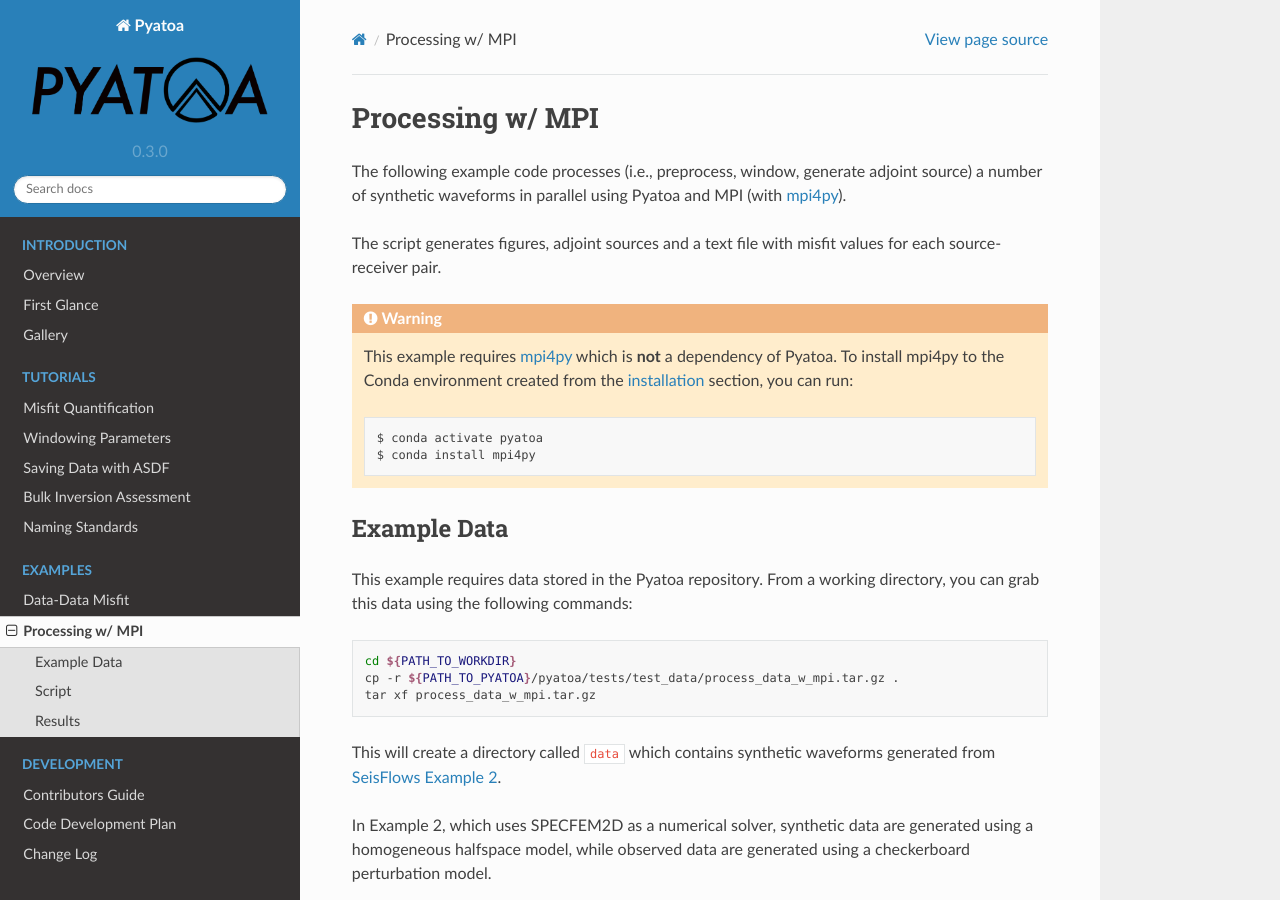
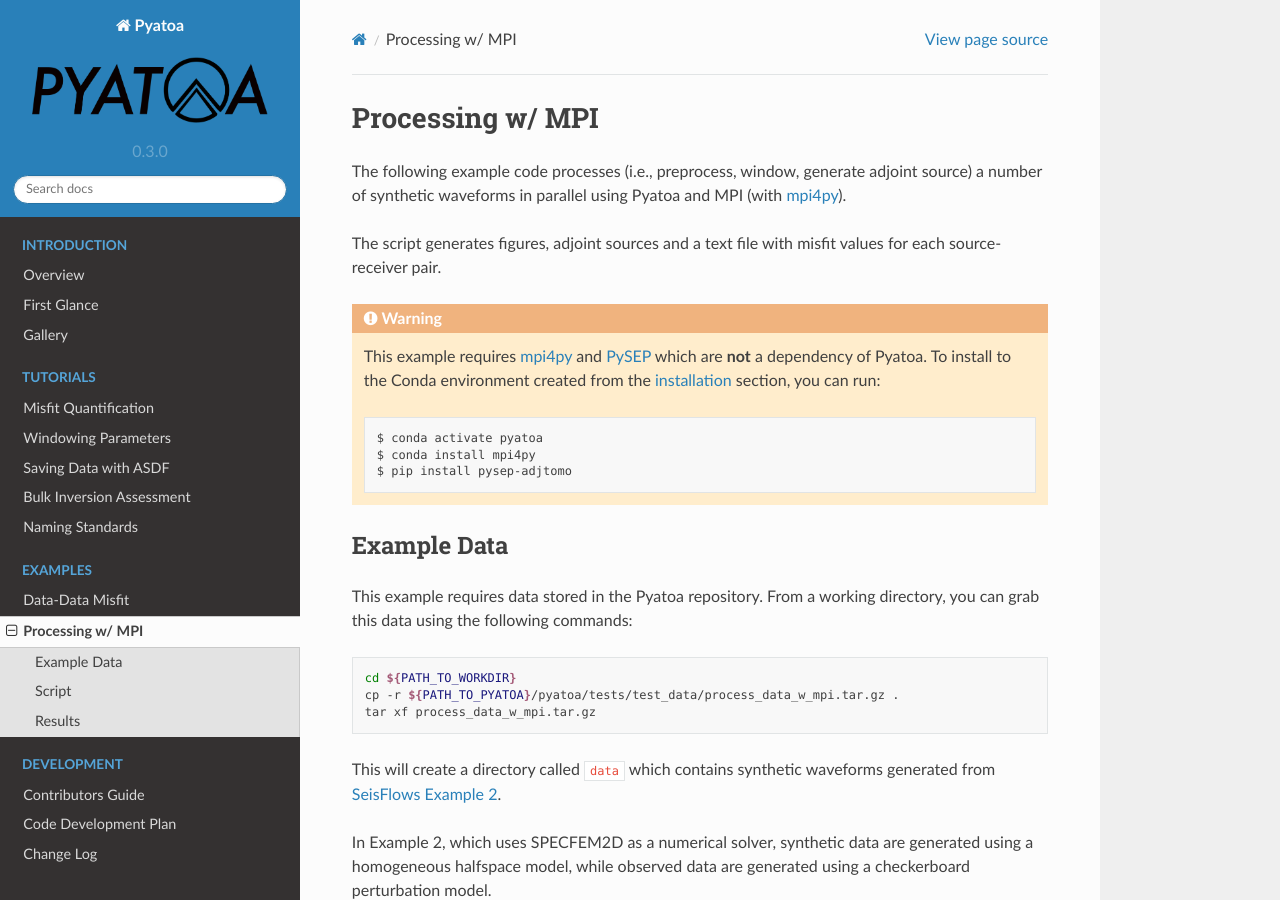
Before and after one commit to adjtomo/pyatoa, a Sphinx documentation site: the page built from docs/ex_w_mpi.rst, in a window 1280 px wide and 900 px high. Built offline with Sphinx 7.4.7 and the Read the Docs theme 2.0.0, drawn with Linux system fonts in a browser that asks for light colours.

Commit message:
small update docs based on recent changes

```diff
--- a/docs/ex_w_mpi.rst
+++ b/docs/ex_w_mpi.rst
@@ -11,7 +11,8 @@ values for each source-receiver pair.
 .. warning::
 
     This example requires `mpi4py <https://mpi4py.readthedocs.io/en/stable/>`_
-    which is **not** a dependency of Pyatoa. To install mpi4py to the Conda
+    and `PySEP <https://github.com/adjtomo/pysep>`__
+    which are **not** a dependency of Pyatoa. To install to the Conda
     environment created from the `installation <index.html#installation>`_ section,
     you can run:
 
@@ -19,6 +20,7 @@ values for each source-receiver pair.
 
         $ conda activate pyatoa
         $ conda install mpi4py
+        $ pip install pysep-adjtomo
 
 Example Data
 ------------
```
